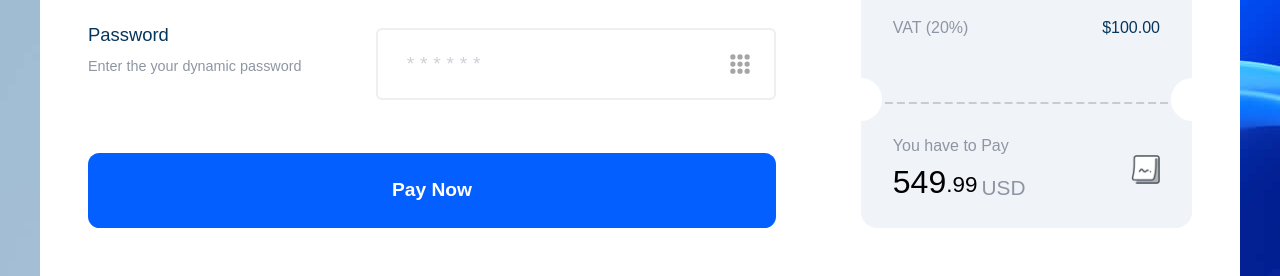
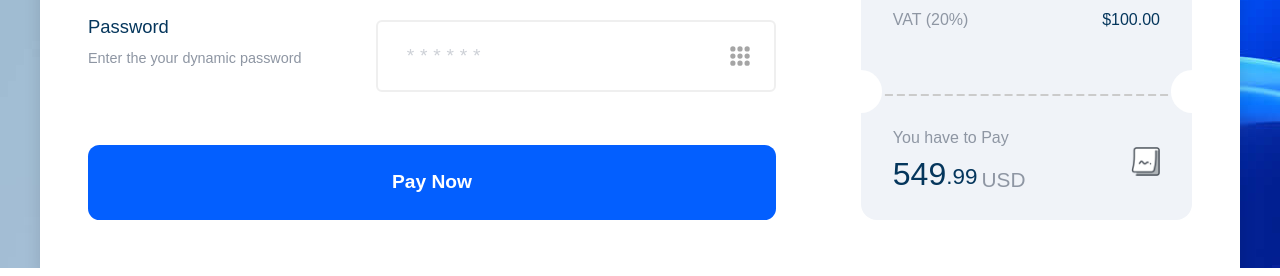
Before and after one commit to thebigtank/acecoinpaydesign, a website built with Vite: page index.html in a window 1280 px wide. Shown: the part 714-990 px from the top of the page. Built offline with nearby package versions, Linux system fonts and the light colour scheme; a web font is replaced by a local one.

Commit message:
cleanups v2

```diff
--- a/css/main.scss
+++ b/css/main.scss
@@ -22,14 +22,16 @@ body {
     font-family: $averta-regular;
     background: #ffffff;
     padding: 3em;
-    padding-top: 5.5em;
+    padding-top: 5em;
     margin-top: 6em;
+    box-shadow: 0px 4px 14px 2px rgb(0 0 0 / 10%);
 
     .close-btn {
         position: absolute;
         z-index: 99;
         top: 16px;
         right: 16px;
+        cursor: pointer;
         svg {
             height: 1.5em;
         }
@@ -391,6 +393,7 @@ body {
                 }
                 .t-amount {
                     @include setFlex(flex, center, initial, initial);
+                    color: $text_one;
                     .amount {
                         font-family: $averta-extrabold;
                         font-size: 2em;
```
Also changed, not shown: css/main.css, 1 other file.
